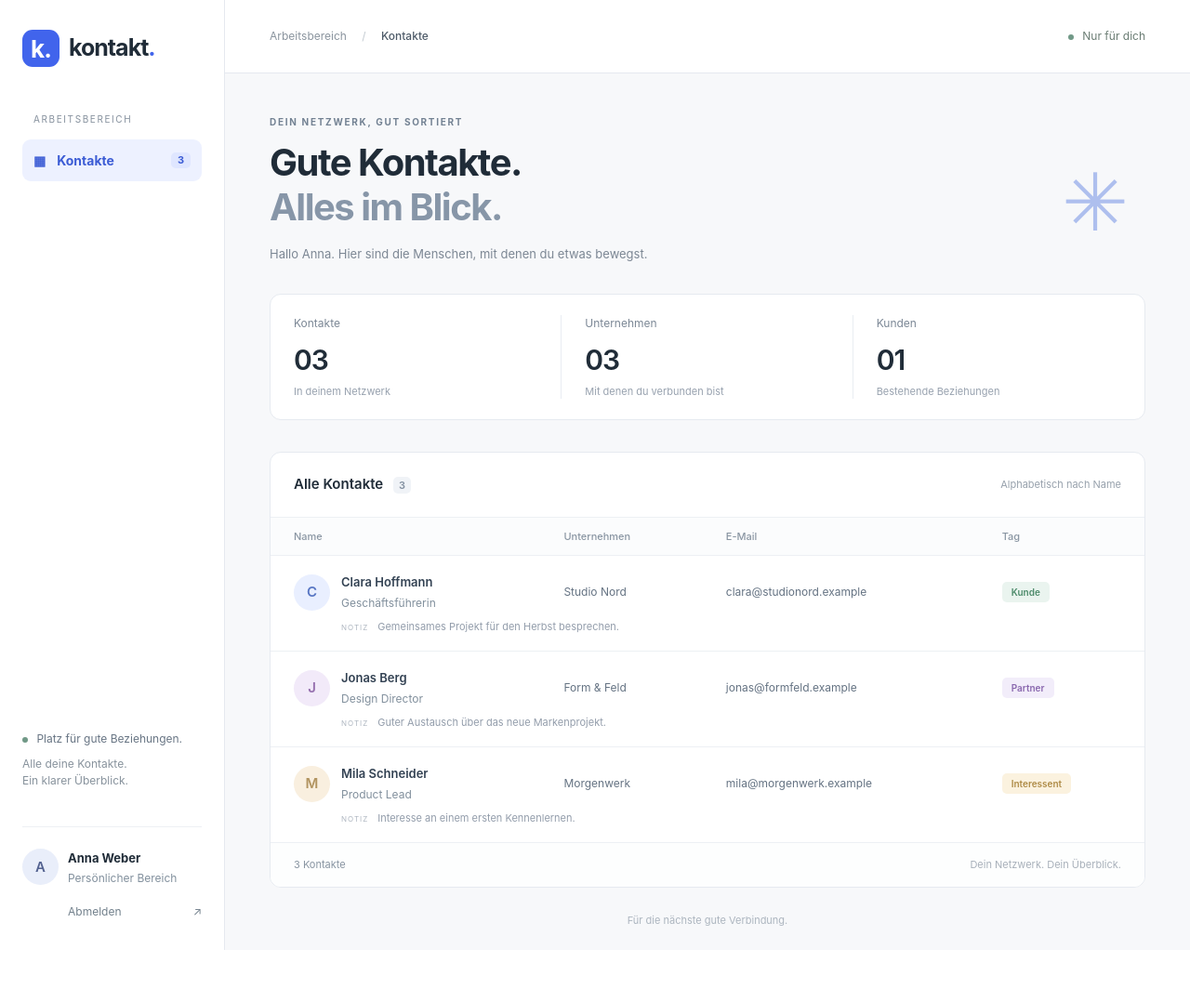
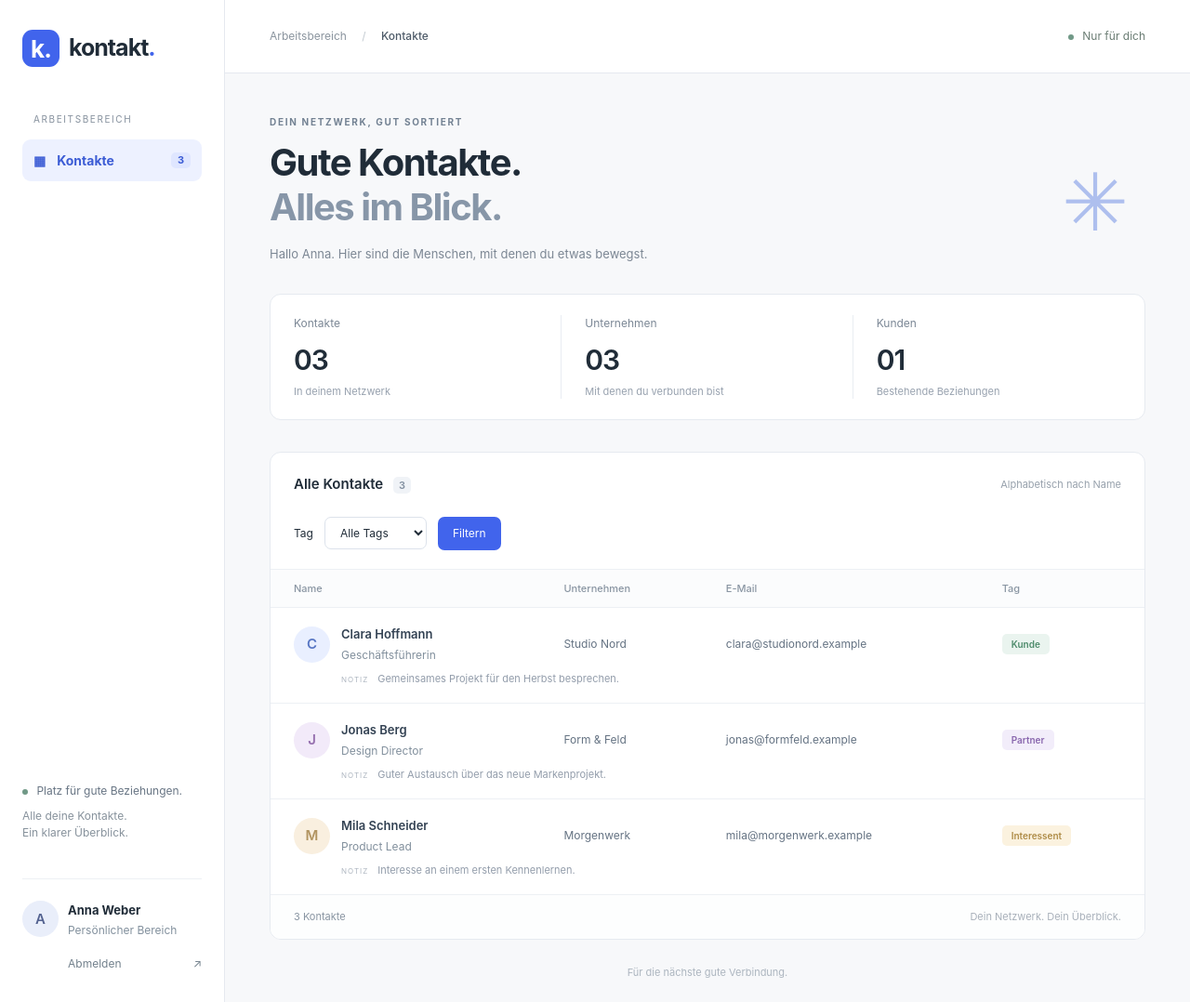
Before and after one commit to grothkopp/kontakt-demo, a Django app: page / in a window 1280 px wide. Shown: the whole page at 93% size. Before the commit the page ends 1022 px from the top, so only its background shows below. Run offline with Django 4.2, Linux system fonts and the light colour scheme; a user stored in the database is signed in; data comes from the database, SQL or seed files in the repository.

Commit message:
feat: add contact filter

```diff
--- a/contacts/views.py
+++ b/contacts/views.py
@@ -8,8 +8,14 @@ from .models import Contact
 @never_cache
 def contact_list(request):
     contacts = list(Contact.objects.filter(owner=request.user))
+    selected_tag = request.GET.get("tag", "")
+    visible_contacts = contacts
+    if selected_tag:
+        visible_contacts = list(Contact.objects.filter(tag=selected_tag))
     return render(request, "contacts.html", {
-        "contacts": contacts,
+        "contacts": visible_contacts,
+        "selected_tag": selected_tag,
+        "tags": Contact.Tag.choices,
         "contact_count": len(contacts),
         "customer_count": sum(contact.tag == Contact.Tag.CUSTOMER for contact in contacts),
         "company_count": len({contact.company for contact in contacts}),
--- a/static/app.css
+++ b/static/app.css
@@ -668,3 +668,32 @@ td {
     min-height:calc(100vh - 88px);
   }
 }
+
+
+.filter-bar {
+  display: flex;
+  align-items: center;
+  flex-wrap: wrap;
+  gap: 12px;
+  padding: 0 25px 20px;
+  font-size: 12px;
+}
+.filter-bar select {
+  font: inherit;
+  color: inherit;
+  background: #fff;
+  border: 1px solid #dce2eb;
+  border-radius: 7px;
+  padding: 8px 12px;
+}
+.filter-bar button {
+  background: #4164ec;
+  color: #fff;
+  border: 0;
+  border-radius: 7px;
+  padding: 9px 16px;
+}
+.filter-bar a {
+  color: #68778a;
+  text-decoration: underline;
+}
--- a/templates/contacts.html
+++ b/templates/contacts.html
@@ -20,7 +20,18 @@
         <div><span>Kunden</span><strong>{{ customer_count|stringformat:"02d" }}</strong><small>Bestehende Beziehungen</small></div>
       </section>
       <section class="contact-section" aria-labelledby="list-title">
-        <div class="section-heading"><h2 id="list-title">Alle Kontakte <span>{{ contact_count }}</span></h2><span class="sort-label">Alphabetisch nach Name</span></div>
+        <div class="section-heading"><h2 id="list-title">{% if selected_tag %}Gefilterte Kontakte{% else %}Alle Kontakte{% endif %} <span>{{ contact_count }}</span></h2><span class="sort-label">Alphabetisch nach Name</span></div>
+        <form class="filter-bar" method="get" action="{% url 'contacts' %}">
+          <label for="tag">Tag</label>
+          <select id="tag" name="tag">
+            <option value="">Alle Tags</option>
+            {% for value, label in tags %}
+              <option value="{{ value }}"{% if selected_tag == value %} selected{% endif %}>{{ label }}</option>
+            {% endfor %}
+          </select>
+          <button type="submit">Filtern</button>
+          {% if selected_tag %}<a href="{% url 'contacts' %}">Zurücksetzen</a>{% endif %}
+        </form>
         <div class="table-scroll"><table><thead><tr><th scope="col">Name</th><th scope="col">Unternehmen</th><th scope="col">E-Mail</th><th scope="col">Tag</th></tr></thead><tbody>
         {% for contact in contacts %}
           <tr><td><div class="person"><span class="avatar avatar-{{ contact.tag }}">{{ contact.name|first }}</span><div><strong>{{ contact.name }}</strong><small>{{ contact.role }}</small></div></div></td><td>{{ contact.company }}</td><td><a class="email" href="mailto:{{ contact.email }}">{{ contact.email }}</a></td><td><span class="tag tag-{{ contact.tag }}">{{ contact.get_tag_display }}</span></td></tr>
```
Also changed, not shown: contacts/tests.py (+8 -0 lines).
